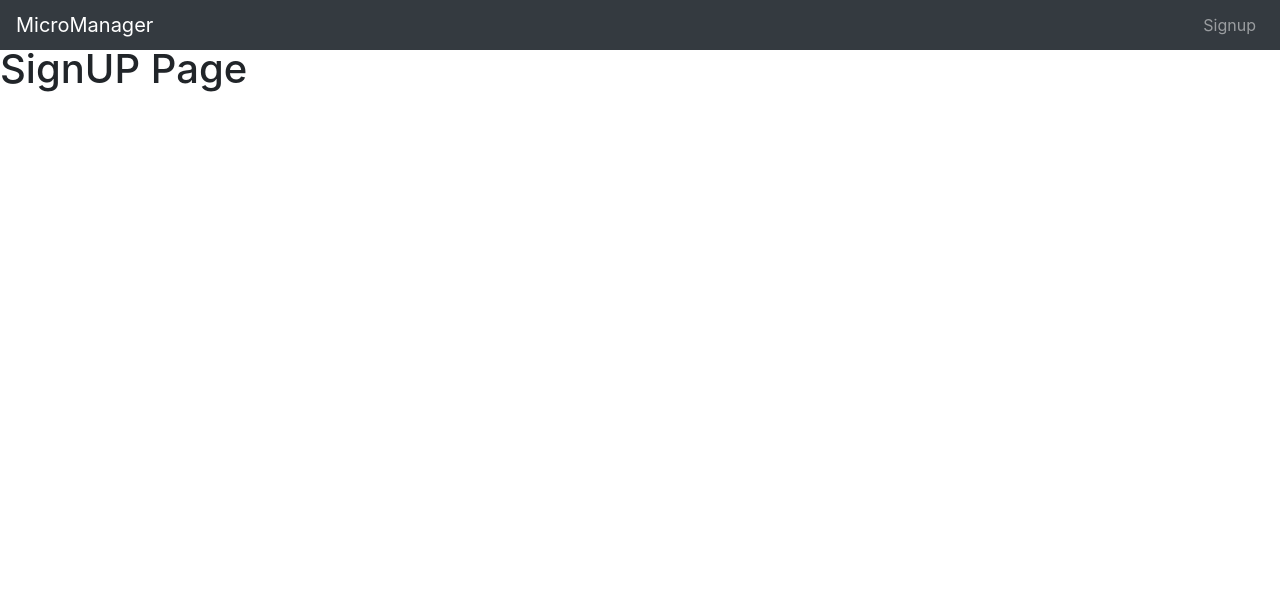
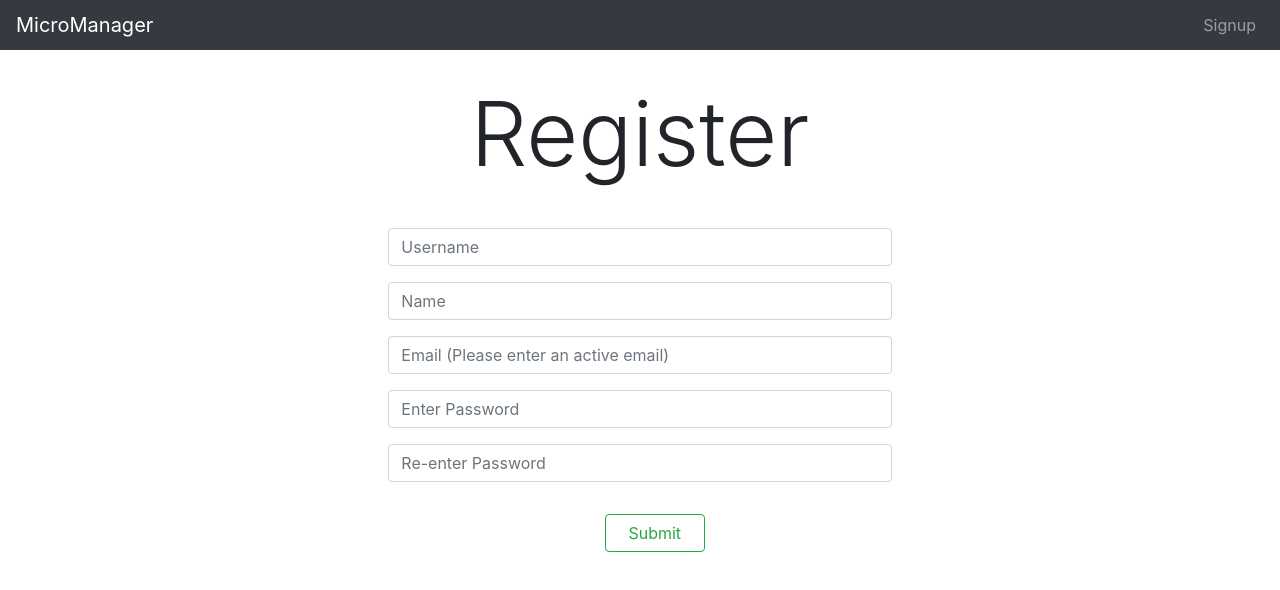
Before and after one commit to pyt243/MicroManager-frontend, a React (Create React App) app: page /signup in a window 1280 px wide. Shown: the top 590 px of the page. Built offline with nearby package versions, Linux system fonts and the light colour scheme.

Commit message:
Add signup

```diff
--- a/src/components/home.css
+++ b/src/components/home.css
@@ -51,7 +51,7 @@
   font-size:1.3vw;
   font-weight: 300;
 }
-input[type="submit"]{
+.home-submit{
   display:none;
 }
 .noerr{
--- a/src/components/home.js
+++ b/src/components/home.js
@@ -21,7 +21,7 @@ class Home extends Component {
         <div className="form-group">
           <input type="password" placeholder="Password" className="form-control" name="password" required ref="password"/>
         </div>
-        <input type="submit" />
+        <input type="submit" className="home-submit"/>
         </form>
     </div>);
     if(this.state.user.username != "noone")
--- /dev/null
+++ b/src/components/signup.css
@@ -0,0 +1,30 @@
+.wrap{
+  width: 100%;
+  height: auto;
+  padding: 0;
+  margin: 0;
+  margin-top:45px;
+}
+.su-title{
+  width:100%;
+  margin:0;
+  margin-top:10vh;
+  font-size: 7vw;
+  font-weight: 300;
+  text-align: center;
+}
+.reg-form{
+  margin: 5vh auto;
+}
+input[type="submit"]{
+  margin:2vh 43%;
+  width:100px;
+}
+.noerr{
+  text-align: center;
+  display:none
+}
+.err{
+  text-align: center;
+  color:red;
+}
--- a/src/components/signup.js
+++ b/src/components/signup.js
@@ -1,18 +1,63 @@
 import React , {Component} from 'react'
 import Navbar from './navbar.js'
-import './home.css'
+import axios from 'axios'
+import './signup.css'
 
 class SignUP extends Component{
   state={
     user:{username:"noone"}
   }
   render(){
+    this.signup = this.signup.bind(this)
     return(
       <div className="wrap">
       <Navbar user={this.state.user}/>
-      <h1>SignUP Page</h1>
+      <h1 class="su-title">Register</h1>
+      <div class="reg-form col-lg-5 col-md-7 col-sm-11">
+        <form onSubmit={this.signup}>
+          <div class="form-group">
+            <input type="text" placeholder="Username" class="form-control" name="username" required ref="username"/>
+          </div>
+          <div class="form-group">
+            <input type="text" placeholder="Name" class="form-control" name="name" required ref="name"/>
+          </div>
+          <div class="form-group">
+            <input type="email" placeholder="Email (Please enter an active email)" class="form-control" name="email" required ref="email"/>
+          </div>
+          <div class="form-group">
+            <input type="password" placeholder="Enter Password" class="form-control" name="pass1" required ref="password"/>
+          </div>
+          <div class="form-group">
+            <input type="password" placeholder="Re-enter Password" class="form-control" name="pass2" required ref="repassword"/>
+          </div>
+          <div class="form-group">
+          <input type="submit" class="btn btn-outline-success" />
+          </div>
+        </form>
+      </div>
       </div>
     )
   }
+  signup(e){
+    e.preventDefault()
+    if(this.refs.password.value != this.refs.repassword.value){
+      alert("The two Passwords do not match")
+    }else {
+      var username = this.refs.username.value
+      var password = this.refs.password.value
+      var name = this.refs.name.value
+      var email = this.refs.email.value
+      alert(username + password + name + email)
+      axios.post("http://localhost:5000/signup",{username:username,password:password,email:email,name:name}).then(res =>{
+        // alert(res.data.status)
+        if(res.data.status == true){
+          alert("User sucessfully registered")
+        }else {
+          alert(res.data.error.message)
+        }
+      })
+    }
+
+  }
 }
 export default SignUP
```
